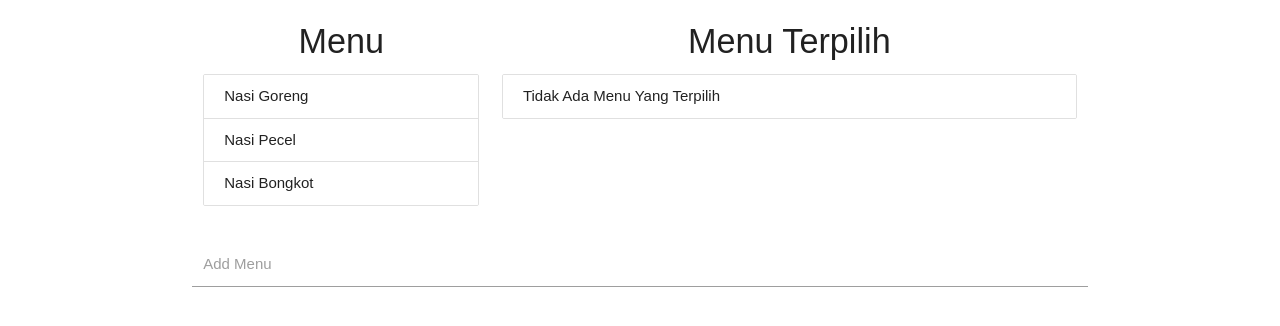
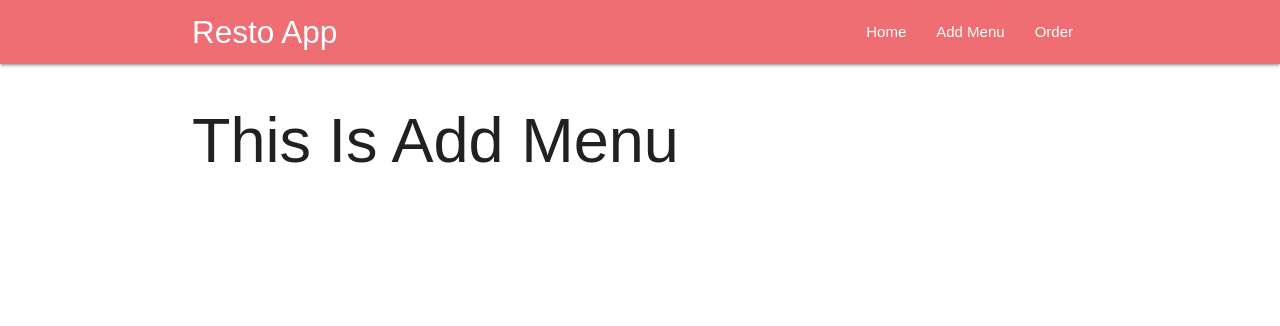
Before and after one commit to wahyufadz/resto-app, a React (Create React App) app: page /#/addmenu in a window 1280 px wide. Before the commit this address led to /. Shown: the top 326 px of the page. Built offline with nearby package versions, Linux system fonts and the light colour scheme.

Commit message:
setting SPA router nav and dummy content

```diff
--- /dev/null
+++ b/src/Main.js
@@ -0,0 +1,33 @@
+import React, { Component } from 'react'
+import {Route,NavLink,HashRouter} from 'react-router-dom'
+import Home from './nav/Home'
+import AddMenu from './nav/AddMenu'
+import OrderMenu from './nav/OrderMenu'
+
+export default class Main extends Component {
+  render() {
+    return (
+      <HashRouter>
+        <div>
+          <div className='nav-wrapper'>
+            <nav>
+              <div className="container">
+                <NavLink exact to='/' className='brand-logo left'>Resto App</NavLink>
+                <ul className="right hide-on-med-and-dow">
+                  <li><NavLink exact to="/">Home</NavLink></li>
+                  <li><NavLink to="/addmenu">Add Menu</NavLink></li>
+                  <li><NavLink to="/ordermenu">Order</NavLink></li>
+                </ul>
+              </div>
+            </nav>
+          </div>
+          <div className="content container">
+            <Route exact path='/' component={Home}/>
+            <Route path='/addmenu' component={AddMenu}/>
+            <Route path='/ordermenu' component={OrderMenu}/>
+          </div>
+        </div>
+      </HashRouter>
+    )
+  }
+}
--- a/src/index.js
+++ b/src/index.js
@@ -2,7 +2,8 @@ import React from 'react';
 import ReactDOM from 'react-dom';
 import './index.css';
 import App from './App';
+import Main from './Main.js'
 import registerServiceWorker from './registerServiceWorker';
 
-ReactDOM.render(<App />, document.getElementById('root'));
+ReactDOM.render(<Main />, document.getElementById('root'));
 registerServiceWorker();
--- /dev/null
+++ b/src/nav/AddMenu.js
@@ -0,0 +1,9 @@
+import React from 'react'
+
+export default () => {
+  return (
+    <div>
+      <h1>This Is Add Menu</h1>
+    </div>
+  )
+}
--- /dev/null
+++ b/src/nav/Home.js
@@ -0,0 +1,9 @@
+import React from 'react'
+
+export default () => {
+  return (
+    <div>
+      <h1>This Is Home</h1>
+    </div>
+  )
+}
--- /dev/null
+++ b/src/nav/OrderMenu.js
@@ -0,0 +1,9 @@
+import React from 'react'
+
+export default () => {
+  return (
+    <div>
+      <h1>This Is Order Menu</h1>
+    </div>
+  )
+}
```
